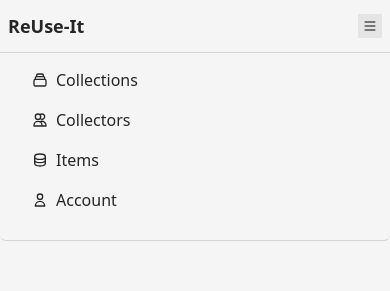
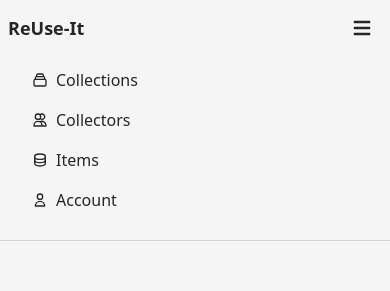
Before and after one commit to connor-davis/resuseit, a Next.js app: page / in a window 390 px wide. Both pictures are taken after a click on the button 370 px from the left and 26 px from the top of the page. Shown: the top 291 px of the page. Built offline with nearby package versions, Linux system fonts and the light colour scheme.

Commit message:
some styling

```diff
--- a/components/dropdowns/account.tsx
+++ b/components/dropdowns/account.tsx
@@ -63,7 +63,7 @@ let AccountDropdown: React.FC = () => {
         <div>Account</div>
       </Menu.Button>
 
-      <Menu.Items className="flex flex-col w-48 absolute z-10 md:top-11 md:right-0 top-0 left-0 p-2 bg-gray-100 dark:bg-black border-l border-t border-r border-b border-gray-300 dark:border-gray-800 rounded-md">
+      <Menu.Items className="flex flex-col w-48 absolute z-10 md:top-11 md:right-0 top-0 p-2 bg-gray-100 dark:bg-black border-l border-t border-r border-b border-gray-300 dark:border-gray-800 rounded-md">
         <Menu.Item>
           <Link href="/authentication/login">
             <div className="flex flex-auto items-center space-x-2 text-gray-800 dark:text-gray-100 hover:bg-green-200 hover:text-green-500 p-2 cursor-pointer rounded-md">
--- a/components/dropdowns/collections.tsx
+++ b/components/dropdowns/collections.tsx
@@ -72,7 +72,7 @@ let CollectionsDropdown: React.FC = () => {
         <div>Collections</div>
       </Menu.Button>
 
-      <Menu.Items className="flex flex-col w-48 absolute z-10 md:top-11 md:right-0 top-0 left-0 p-2 bg-gray-100 dark:bg-black border-l border-t border-r border-b border-gray-300 dark:border-gray-800 rounded-md">
+      <Menu.Items className="flex flex-col w-48 absolute z-10 md:top-11 md:right-0 top-0 p-2 bg-gray-100 dark:bg-black border-l border-t border-r border-b border-gray-300 dark:border-gray-800 rounded-md">
         <Menu.Item>
           <div
             className="flex flex-auto items-center space-x-2 text-gray-800 dark:text-gray-100 hover:bg-green-200 hover:text-green-500 p-2 cursor-pointer rounded-md"
--- a/components/dropdowns/collectors.tsx
+++ b/components/dropdowns/collectors.tsx
@@ -65,7 +65,7 @@ let CollectorsDropdown: React.FC = () => {
         <div>Collectors</div>
       </Menu.Button>
 
-      <Menu.Items className="flex flex-col w-48 absolute z-10 md:top-11 md:right-0 top-0 left-0 p-2 bg-gray-100 dark:bg-black border-l border-t border-r border-b border-gray-300 dark:border-gray-800 rounded-md">
+      <Menu.Items className="flex flex-col w-48 absolute z-10 md:top-11 md:right-0 top-0 p-2 bg-gray-100 dark:bg-black border-l border-t border-r border-b border-gray-300 dark:border-gray-800 rounded-md">
         <Menu.Item>
           <div className="flex flex-auto items-center space-x-2 text-gray-800 dark:text-gray-100 hover:bg-green-200 hover:text-green-500 p-2 cursor-pointer rounded-md">
             <AddIcon />
--- a/components/dropdowns/items.tsx
+++ b/components/dropdowns/items.tsx
@@ -65,7 +65,7 @@ let ItemsDropdown: React.FC = () => {
         <div>Items</div>
       </Menu.Button>
 
-      <Menu.Items className="flex flex-col w-48 absolute z-10 md:top-11 md:right-0 top-0 left-0 p-2 bg-gray-100 dark:bg-black border-l border-t border-r border-b border-gray-300 dark:border-gray-800 rounded-md">
+      <Menu.Items className="flex flex-col w-48 absolute z-10 md:top-11 md:right-0 top-0 p-2 bg-gray-100 dark:bg-black border-l border-t border-r border-b border-gray-300 dark:border-gray-800 rounded-md">
         <Menu.Item>
           <div className="flex flex-auto items-center space-x-2 text-gray-800 dark:text-gray-100 hover:bg-green-200 hover:text-green-500 p-2 cursor-pointer rounded-md">
             <AddIcon />
--- a/components/navbar.tsx
+++ b/components/navbar.tsx
@@ -5,11 +5,15 @@ type NavbarProps = { title: string; children?: ReactNode };
 let Navbar = ({ title, children }: NavbarProps) => {
   let [mobileOpen, setMobileOpen] = useState(false);
   return (
-    <div className="flex w-screen px-2 py-3 justify-between items-center border-b border-gray-300 dark:border-gray-800">
+    <div
+      className={`flex w-screen px-2 py-3 justify-between items-center ${
+        !mobileOpen && 'border-b'
+      } border-gray-300 dark:border-gray-800`}
+    >
       <div className="font-semibold text-lg">{title}</div>
       <div className="flex space-x-2">
         <div
-          className={` absolute md:relative top-16 left-0 md:top-0 z-20 md:flex flex-col md:flex-row md:space-x-6 font-semibold w-screen md:w-auto bg-gray-100 dark:bg-black rounded-md md:rounded-none border-b border-gray-300 dark:border-gray-800 md:border-none md:shadow-none md:bg-transparent p-6 pt-0 md:p-0 md:items-center ${
+          className={` absolute md:relative top-16 left-0 md:top-0 z-20 md:flex flex-col md:flex-row md:space-x-6 font-semibold w-screen md:w-auto bg-gray-100 dark:bg-black border-b border-gray-300 dark:border-gray-800 md:border-none md:shadow-none md:bg-transparent p-6 pt-0 md:p-0 md:items-center ${
             mobileOpen ? 'flex' : 'hidden'
           } ${mobileOpen ? 'space-y-2' : 'space-x-2'}`}
         >
@@ -17,9 +21,10 @@ let Navbar = ({ title, children }: NavbarProps) => {
         </div>
         <button
           onClick={() => setMobileOpen(!mobileOpen)}
-          className="self-end ml-auto md:hidden w-6 h-6 bg-gray-200 text-gray-600 p-1"
+          className="ml-auto md:hidden flex justify-center items-center space-x-2 px-2 py-1 cursor-pointer hover:bg-gray-300 relative dark:hover:bg-gray-800 transition duration-500 ease-in-out focus:outline-none rounded-md"
         >
           <svg
+            className="w-6 h-6"
             fill="currentColor"
             viewBox="0 0 20 20"
             xmlns="http://www.w3.org/2000/svg"
```
